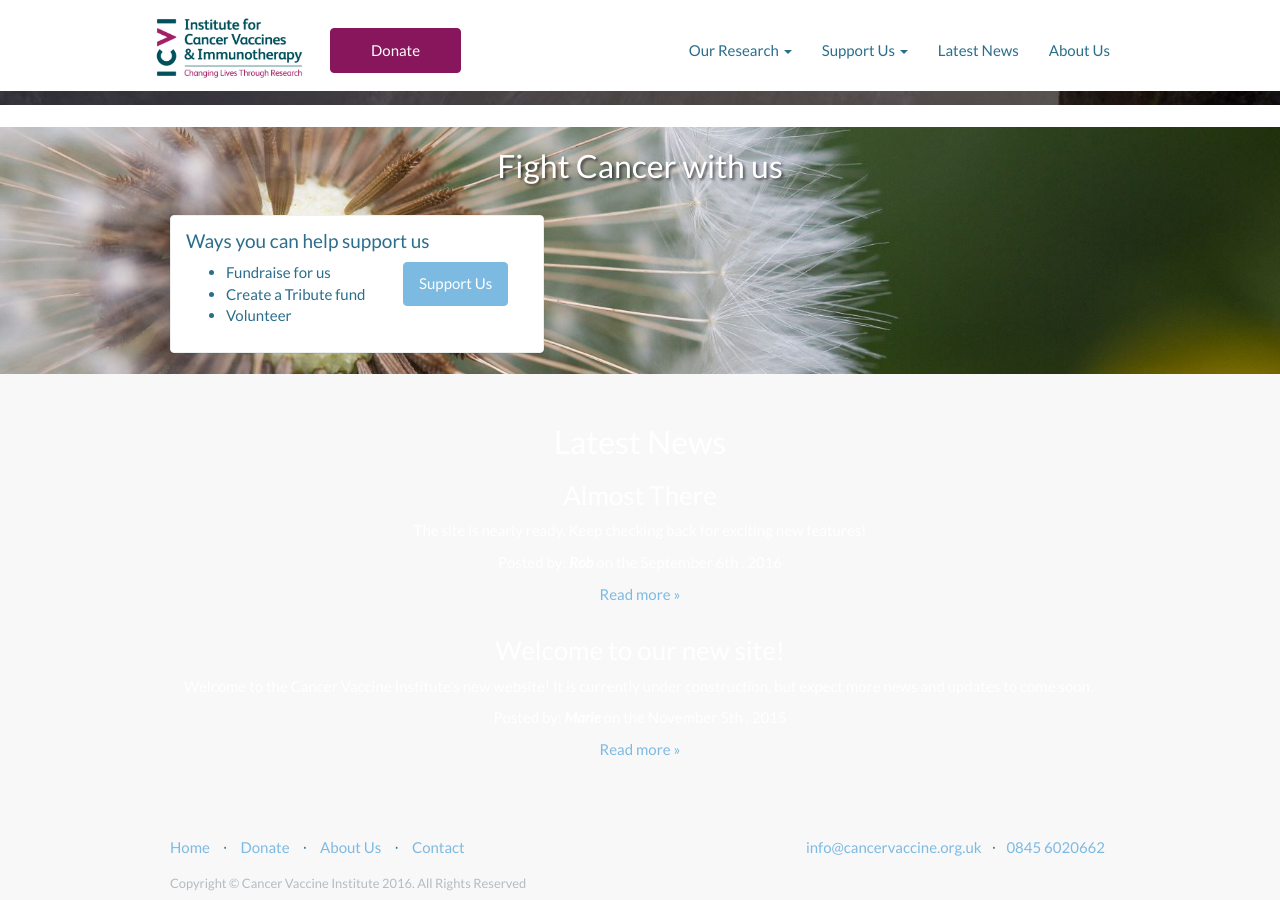
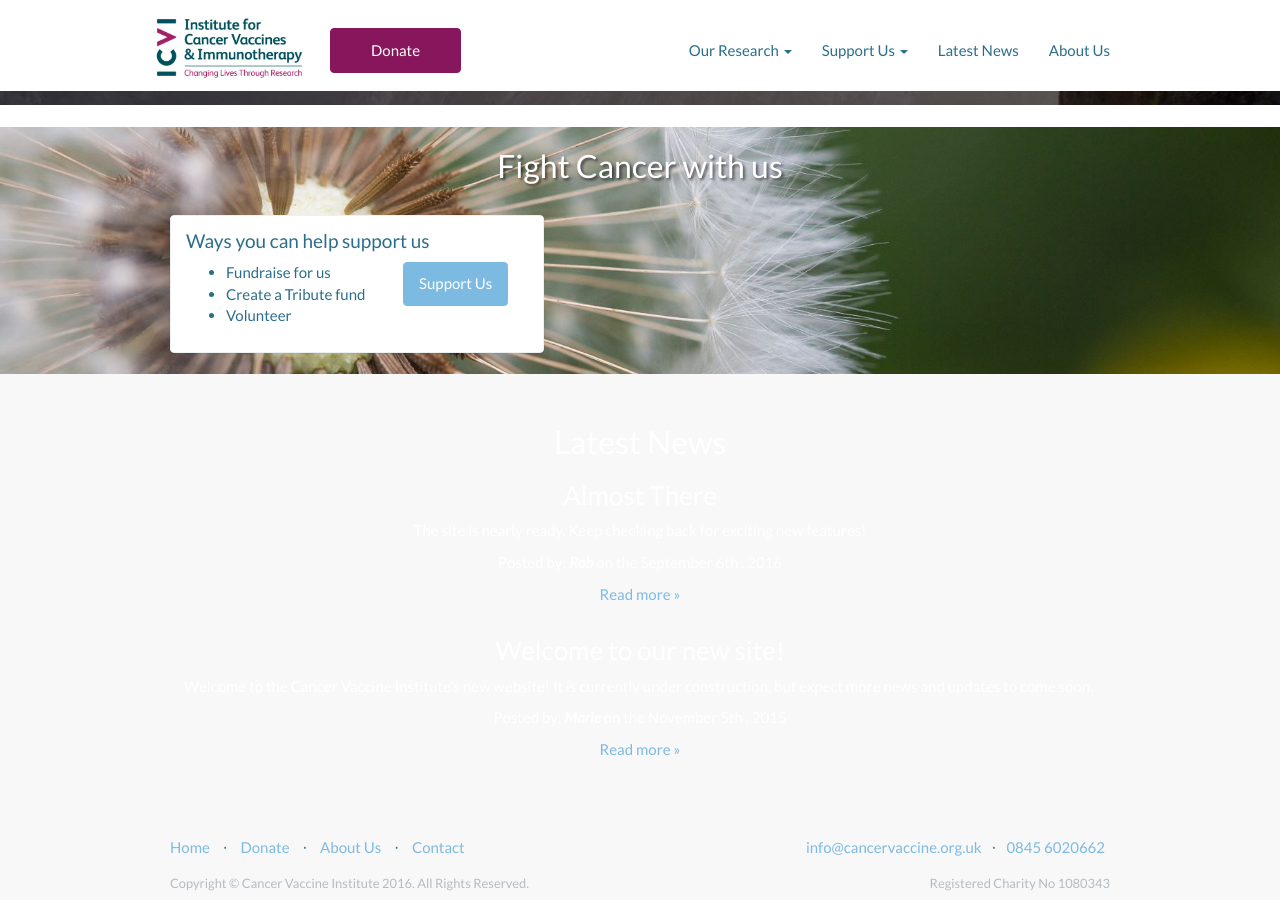
Before and after one commit to CancerVaccine/cancervaccine.github.io, a Jekyll site: the page built from index.html, in a window 1280 px wide and 900 px high, scrolled down 1497 px. Built offline with Jekyll 4.4.1, drawn with Linux system fonts in a browser that asks for light colours; nearby versions of some CDN libraries.

Commit message:
added charity number to footer

```diff
--- a/_includes/footer.html
+++ b/_includes/footer.html
@@ -26,7 +26,7 @@
 
 
               </ul>
-              <p class="copyright text-muted small">Copyright &copy; {{ site.title }} {{ site.time | date: '%Y' }}. All Rights Reserved</p>
+              <p class="copyright text-muted small">Copyright &copy; {{ site.title }} {{ site.time | date: '%Y' }}. All Rights Reserved. <span class="pull-right">Registered Charity No 1080343</span></p>
           </div>
       </div>
   </div>
```
